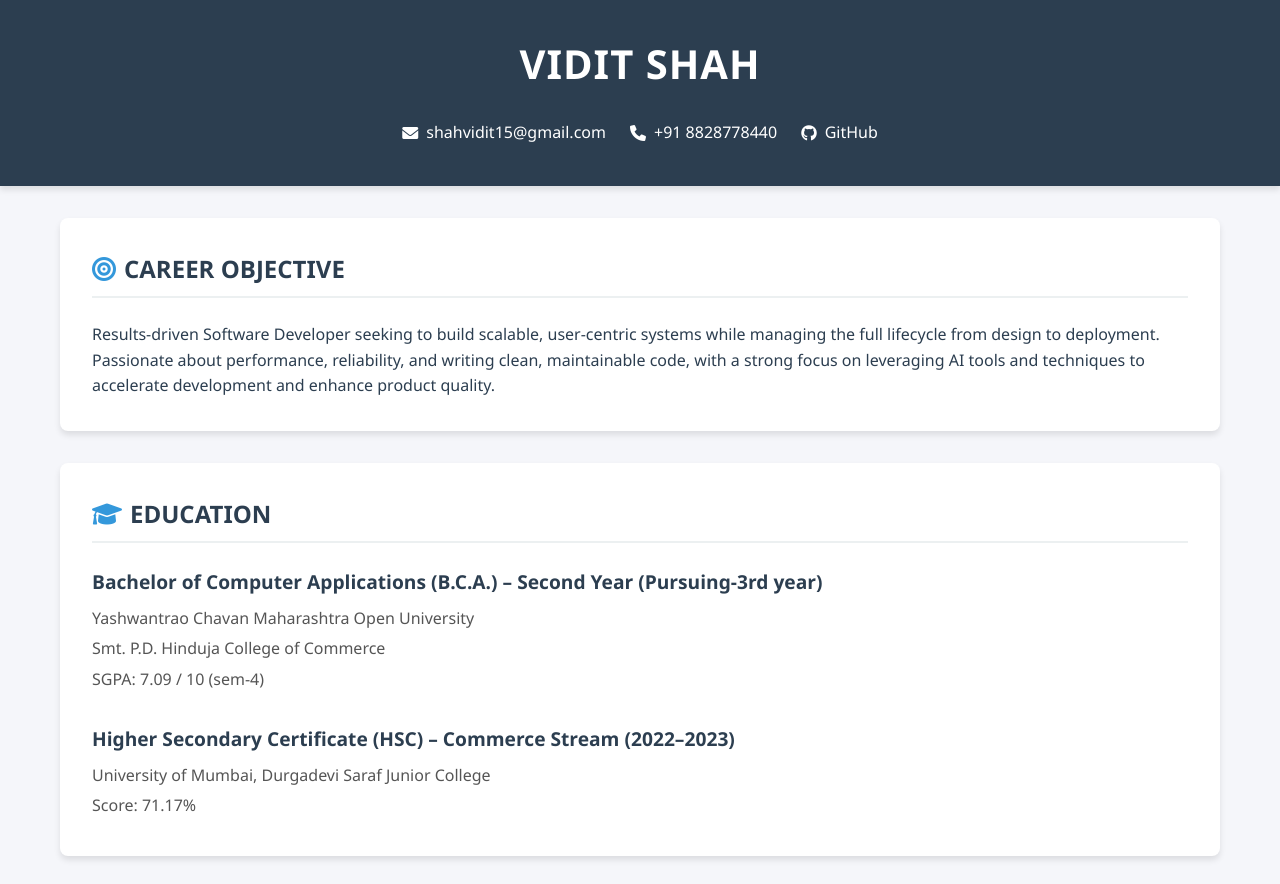
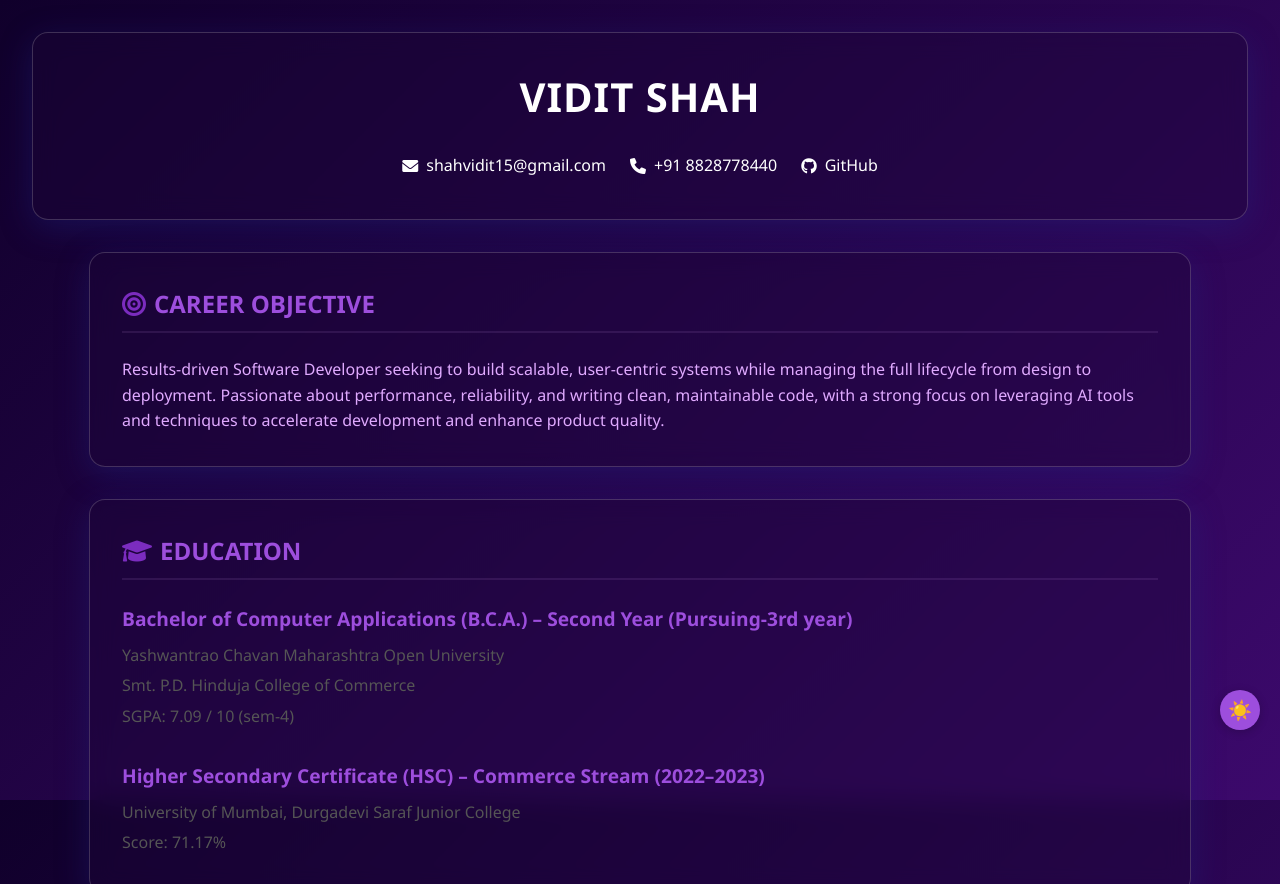
Before and after one commit to VIDITshah123/resume, a plain HTML site: page index.html in a window 1280 px wide. Shown: the top 884 px of the page. Drawn offline with Linux system fonts and the light colour scheme.

Commit message:
final resume done

```diff
--- a/script.js
+++ b/script.js
@@ -61,45 +61,82 @@ window.addEventListener('load', checkIfInView);
         header.style.opacity = '1';
         header.style.transform = 'translateY(0)';
     }, 100);
-});
 
-// Add a simple theme toggle
+// Add theme toggle with glass morphism
 const addThemeToggle = () => {
     const style = document.createElement('style');
-    style.id = 'dark-theme';
+    style.id = 'light-theme';
     style.textContent = `
-        body.dark-theme {
-            --primary-color: #3498db;
-            --secondary-color: #2ecc71;
-            --background-color: #1a1a2e;
-            --text-color: #e6e6e6;
-            --light-gray: #16213e;
+        body.light-theme {
+            --primary-color: #7b2cbf;
+            --secondary-color: #9d4edd;
+            --background-color: #f8f9fa;
+            --text-color: #343a40;
+            --light-gray: #e9ecef;
+            --glass-bg: rgba(255, 255, 255, 0.7);
+            --glass-border: rgba(255, 255, 255, 0.8);
+            --glass-blur: blur(12px);
         }
 
-        body.dark-theme .section {
-            background-color: #0f3460;
-            color: #e6e6e6;
+        body.light-theme {
+            background: linear-gradient(135deg, #f8f9fa 0%, #e9ecef 100%);
         }
 
-        body.dark-theme .education-item h3,
-        body.dark-theme .project h3,
-        body.dark-theme .skill-category h3 {
-            color: #e6e6e6;
+        body.light-theme .section,
+        body.light-theme header,
+        body.light-theme footer {
+            background: rgba(255, 255, 255, 0.7);
+            border: 1px solid rgba(255, 255, 255, 0.8);
+            box-shadow: 0 8px 32px 0 rgba(31, 38, 135, 0.1);
         }
 
-        body.dark-theme .education-item p {
-            color: #b3b3b3;
+        body.light-theme .skill-category,
+        body.light-theme .project,
+        body.light-theme .strengths li {
+            background: rgba(123, 44, 191, 0.1);
+            border: 1px solid rgba(123, 44, 191, 0.2);
         }
 
-        body.dark-theme .skill-category {
-            background-color: #16213e;
+        body.light-theme .strengths li:hover {
+            background: rgba(123, 44, 191, 0.2);
+        }
+
+        body.light-theme .strengths li:before {
+            color: #7b2cbf;
+        }
+
+        @media (max-width: 768px) {
+            body.light-theme {
+                background: linear-gradient(135deg, #f8f9fa 0%, #e9ecef 100%) no-repeat fixed;
+            }
         }
     `;
 
     const toggleButton = document.createElement('button');
     toggleButton.id = 'theme-toggle';
-    toggleButton.innerHTML = '🌙';
-    toggleButton.title = 'Toggle Dark Mode';
+    toggleButton.innerHTML = '☀️';
+    toggleButton.title = 'Toggle Light Mode';
+    toggleButton.style.cssText = `
+        position: fixed;
+        bottom: 20px;
+        right: 20px;
+        width: 45px;
+        height: 45px;
+        border-radius: 50%;
+        background: var(--glass-bg);
+        backdrop-filter: var(--glass-blur);
+        -webkit-backdrop-filter: var(--glass-blur);
+        border: 1px solid var(--glass-border);
+        color: var(--text-color);
+        font-size: 1.2rem;
+        cursor: pointer;
+        display: flex;
+        align-items: center;
+        justify-content: center;
+        z-index: 1000;
+        box-shadow: 0 4px 6px rgba(0, 0, 0, 0.1);
+        transition: all 0.3s ease;
+    `;
     toggleButton.style.cssText = `
         position: fixed;
         bottom: 70px;
@@ -121,16 +158,18 @@ const addThemeToggle = () => {
     `;
 
     toggleButton.addEventListener('click', () => {
-        document.body.classList.toggle('dark-theme');
-        const isDark = document.body.classList.contains('dark-theme');
-        toggleButton.innerHTML = isDark ? '☀️' : '🌙';
-        localStorage.setItem('darkTheme', isDark);
+        document.body.classList.toggle('light-theme');
+        const isLight = document.body.classList.contains('light-theme');
+        toggleButton.innerHTML = isLight ? '🌙' : '☀️';
+        toggleButton.title = isLight ? 'Toggle Dark Mode' : 'Toggle Light Mode';
+        localStorage.setItem('lightTheme', isLight);
     });
 
     // Check for saved theme preference
-    if (localStorage.getItem('darkTheme') === 'true') {
-        document.body.classList.add('dark-theme');
-        toggleButton.innerHTML = '☀️';
+    if (localStorage.getItem('lightTheme') === 'true') {
+        document.body.classList.add('light-theme');
+        toggleButton.innerHTML = '🌙';
+        toggleButton.title = 'Toggle Dark Mode';
     }
 
     document.head.appendChild(style);
--- a/styles.css
+++ b/styles.css
@@ -1,13 +1,16 @@
 /* Global Styles */
 :root {
-    --primary-color: #2c3e50;
-    --secondary-color: #3498db;
-    --background-color: #f5f6fa;
-    --text-color: #2c3e50;
-    --light-gray: #ecf0f1;
+    --primary-color: #9d4edd;
+    --secondary-color: #7b2cbf;
+    --background-color: #10002b;
+    --text-color: #e0aaff;
+    --light-gray: rgba(224, 170, 255, 0.1);
     --spacing: 1.5rem;
-    --border-radius: 8px;
-    --box-shadow: 0 4px 6px rgba(0, 0, 0, 0.1);
+    --border-radius: 16px;
+    --box-shadow: 0 8px 32px 0 rgba(31, 38, 135, 0.37);
+    --glass-bg: rgba(29, 6, 56, 0.4);
+    --glass-border: rgba(255, 255, 255, 0.18);
+    --glass-blur: blur(12px);
 }
 
 * {
@@ -20,9 +23,11 @@ body {
     font-family: 'Segoe UI', Tahoma, Geneva, Verdana, sans-serif;
     line-height: 1.6;
     color: var(--text-color);
-    background-color: var(--background-color);
+    background: linear-gradient(135deg, #10002b 0%, #3c096c 100%);
+    min-height: 100vh;
     padding: 0;
     margin: 0;
+    background-attachment: fixed;
 }
 
 .container {
@@ -33,11 +38,16 @@ body {
 
 /* Header Styles */
 header {
-    background-color: var(--primary-color);
+    background: var(--glass-bg);
+    backdrop-filter: var(--glass-blur);
+    -webkit-backdrop-filter: var(--glass-blur);
+    border: 1px solid var(--glass-border);
     color: white;
     padding: 2rem 0;
     text-align: center;
-    margin-bottom: 2rem;
+    margin: 2rem auto;
+    max-width: 95%;
+    border-radius: var(--border-radius);
     box-shadow: var(--box-shadow);
 }
 
@@ -74,12 +84,16 @@ header h1 {
 
 /* Section Styles */
 .section {
-    background: white;
+    background: var(--glass-bg);
+    backdrop-filter: var(--glass-blur);
+    -webkit-backdrop-filter: var(--glass-blur);
+    border: 1px solid var(--glass-border);
     border-radius: var(--border-radius);
     padding: 2rem;
-    margin-bottom: 2rem;
+    margin: 0 auto 2rem;
+    max-width: 95%;
     box-shadow: var(--box-shadow);
-    transition: transform 0.3s ease;
+    transition: all 0.3s ease;
 }
 
 .section:hover {
@@ -125,13 +139,16 @@ header h1 {
     display: grid;
     grid-template-columns: repeat(auto-fit, minmax(200px, 1fr));
     gap: 1.5rem;
+    padding: 1rem 0;
 }
 
 .skill-category {
-    background-color: var(--light-gray);
+    background: rgba(157, 78, 221, 0.1);
     padding: 1.5rem;
     border-radius: var(--border-radius);
-    transition: transform 0.3s;
+    border: 1px solid rgba(224, 170, 255, 0.2);
+    transition: all 0.3s ease;
+    backdrop-filter: blur(5px);
 }
 
 .skill-category:hover {
@@ -165,10 +182,12 @@ header h1 {
 
 /* Project Styles */
 .project {
-    background-color: var(--light-gray);
+    background: rgba(157, 78, 221, 0.1);
     padding: 1.5rem;
     border-radius: var(--border-radius);
     margin-bottom: 1.5rem;
+    border: 1px solid rgba(224, 170, 255, 0.2);
+    transition: all 0.3s ease;
 }
 
 .project:last-child {
@@ -183,29 +202,42 @@ header h1 {
 /* Strengths Styles */
 .strengths {
     list-style-type: none;
+    padding: 0;
 }
 
 .strengths li {
-    margin-bottom: 0.8rem;
-    padding-left: 2rem;
+    margin-bottom: 1rem;
+    padding: 0.8rem 1rem 0.8rem 2.5rem;
     position: relative;
+    background: rgba(157, 78, 221, 0.1);
+    border-radius: 8px;
+    transition: all 0.3s ease;
+}
+
+.strengths li:hover {
+    transform: translateX(5px);
+    background: rgba(157, 78, 221, 0.2);
 }
 
 .strengths li:before {
     content: "✓";
-    color: #27ae60;
+    color: #9d4edd;
     font-weight: bold;
     position: absolute;
-    left: 0;
+    left: 1rem;
+    font-size: 1.2em;
 }
 
 /* Footer Styles */
 footer {
-    background-color: var(--primary-color);
+    background: var(--glass-bg);
+    backdrop-filter: var(--glass-blur);
+    -webkit-backdrop-filter: var(--glass-blur);
     color: white;
     text-align: center;
     padding: 1.5rem 0;
     margin-top: 3rem;
+    border-top: 1px solid var(--glass-border);
 }
 
 footer p {
@@ -225,10 +257,17 @@ footer p {
     .contact-info {
         flex-direction: column;
         align-items: center;
-        gap: 0.5rem;
+        gap: 1rem;
+        padding: 0 1rem;
     }
 
     .section {
         padding: 1.5rem;
+        margin: 0 1rem 1.5rem;
+        max-width: calc(100% - 2rem);
+    }
+
+    body {
+        background: linear-gradient(135deg, #10002b 0%, #3c096c 100%) no-repeat fixed;
     }
 }
```
